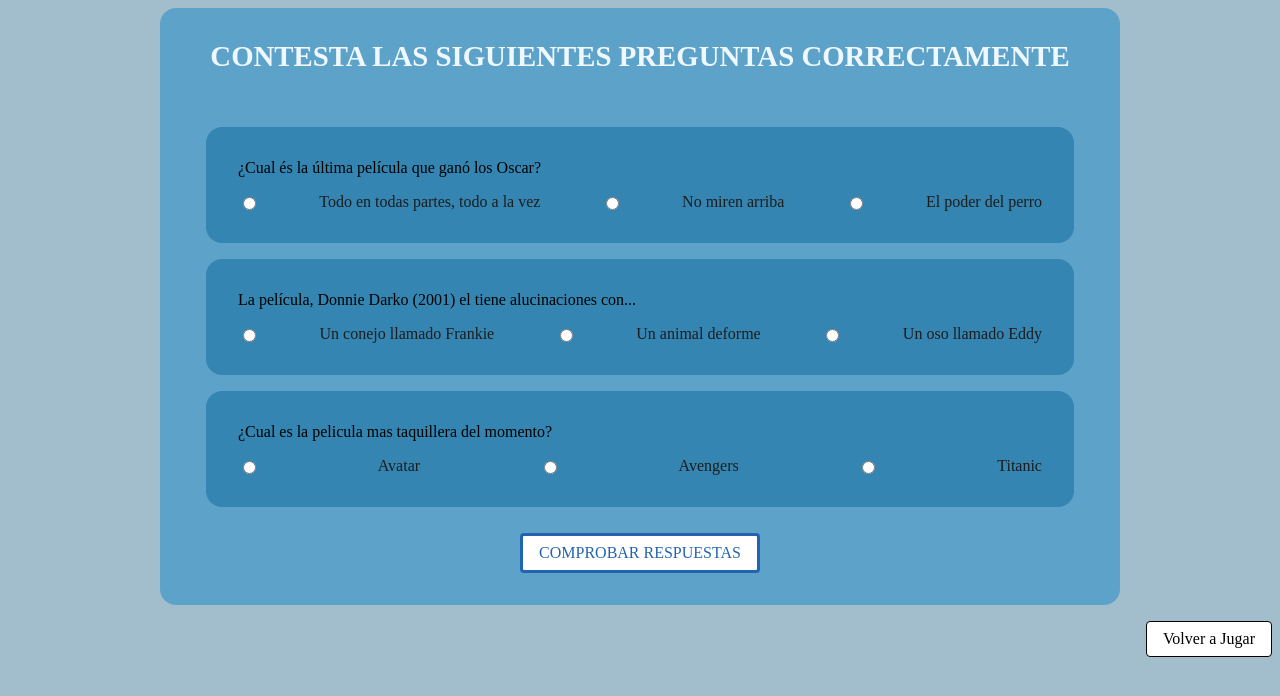
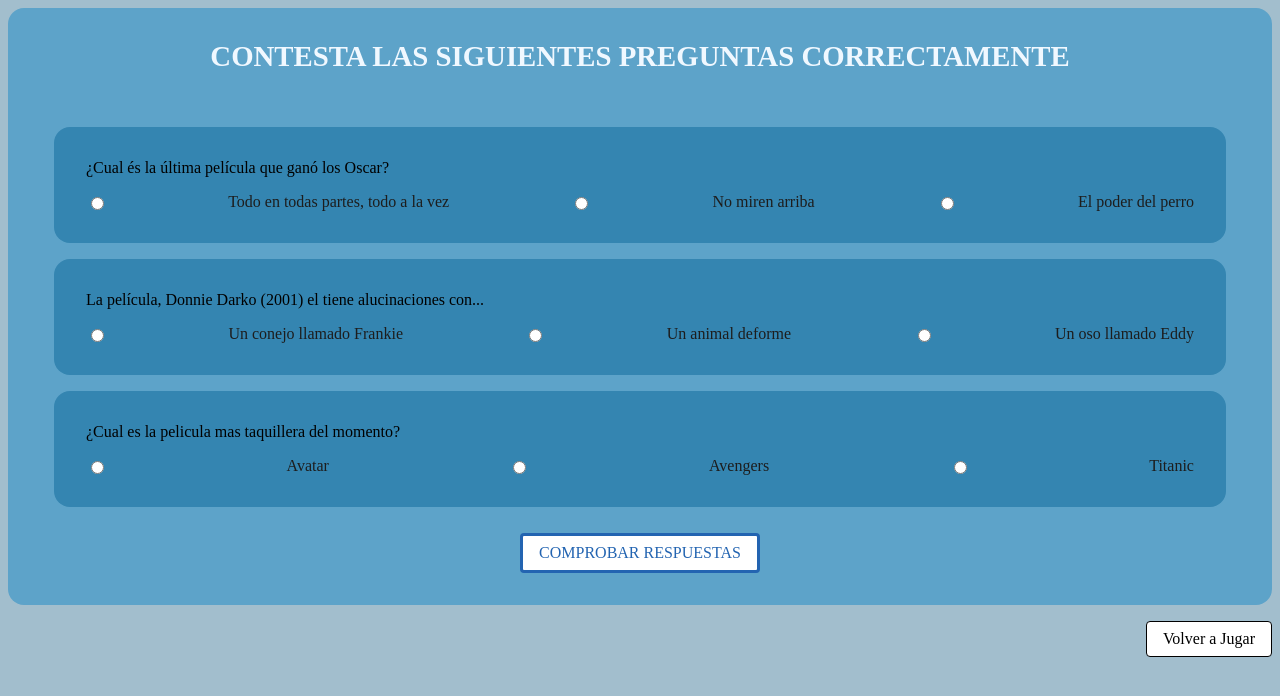
Before and after one commit to sarahdelaroda/Laboratoria-trivia-proyecto, a plain HTML site: page categoria-cine.html in a window 1280 px wide. Drawn offline with Linux system fonts and the light colour scheme.

Commit message:
eliminacion de estilo

```diff
--- a/estilos.css
+++ b/estilos.css
@@ -88,14 +88,6 @@ h2 {
 
 /*Css Categoria*/
 .form {
-  background-color: #6ea9c9;
-  width: min( 60rem, 100% ); /** Utilizar el valor más pequeño **/
-  margin: 0 auto;
-  padding: 2rem;
-  border-radius: 1rem;
-}
-
-.form {
   background-color: #5da3c9;
   margin: 0 auto;
   padding: 2rem;
```
